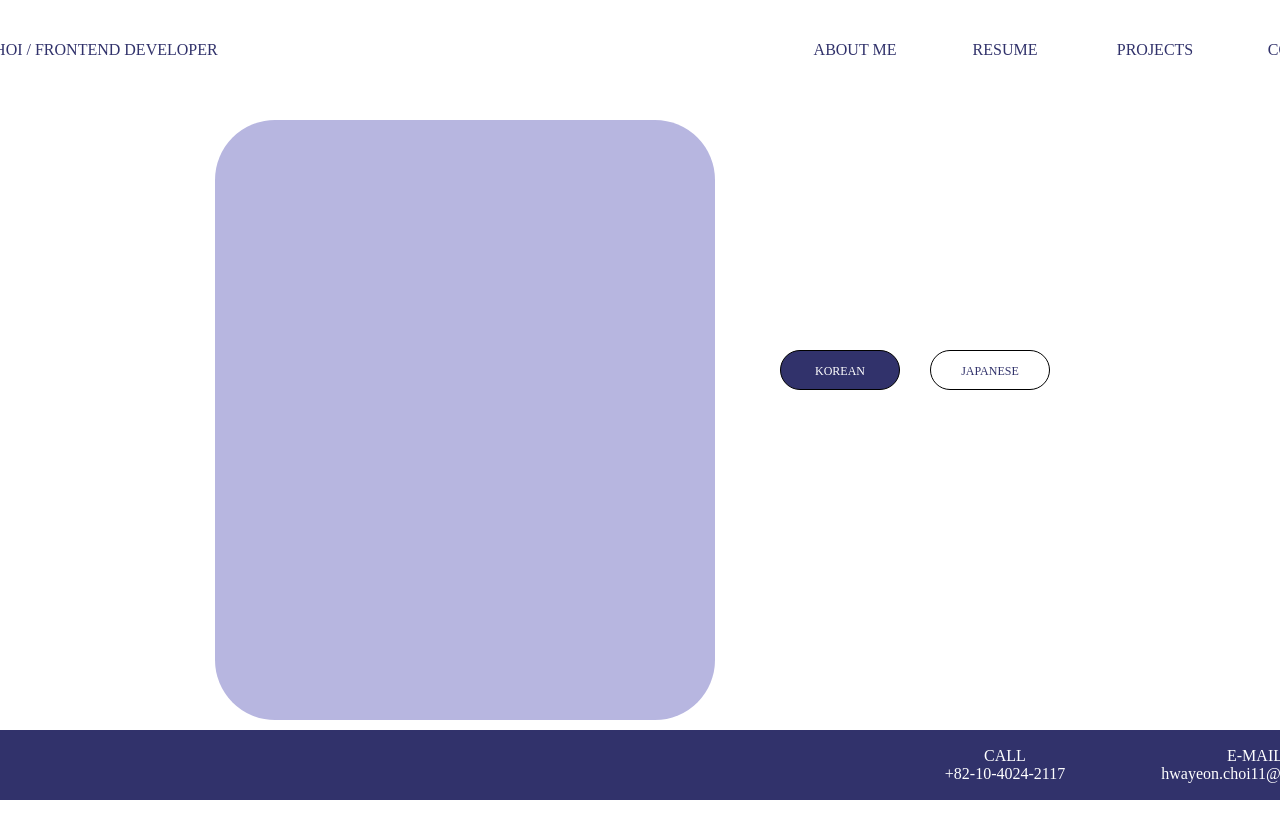
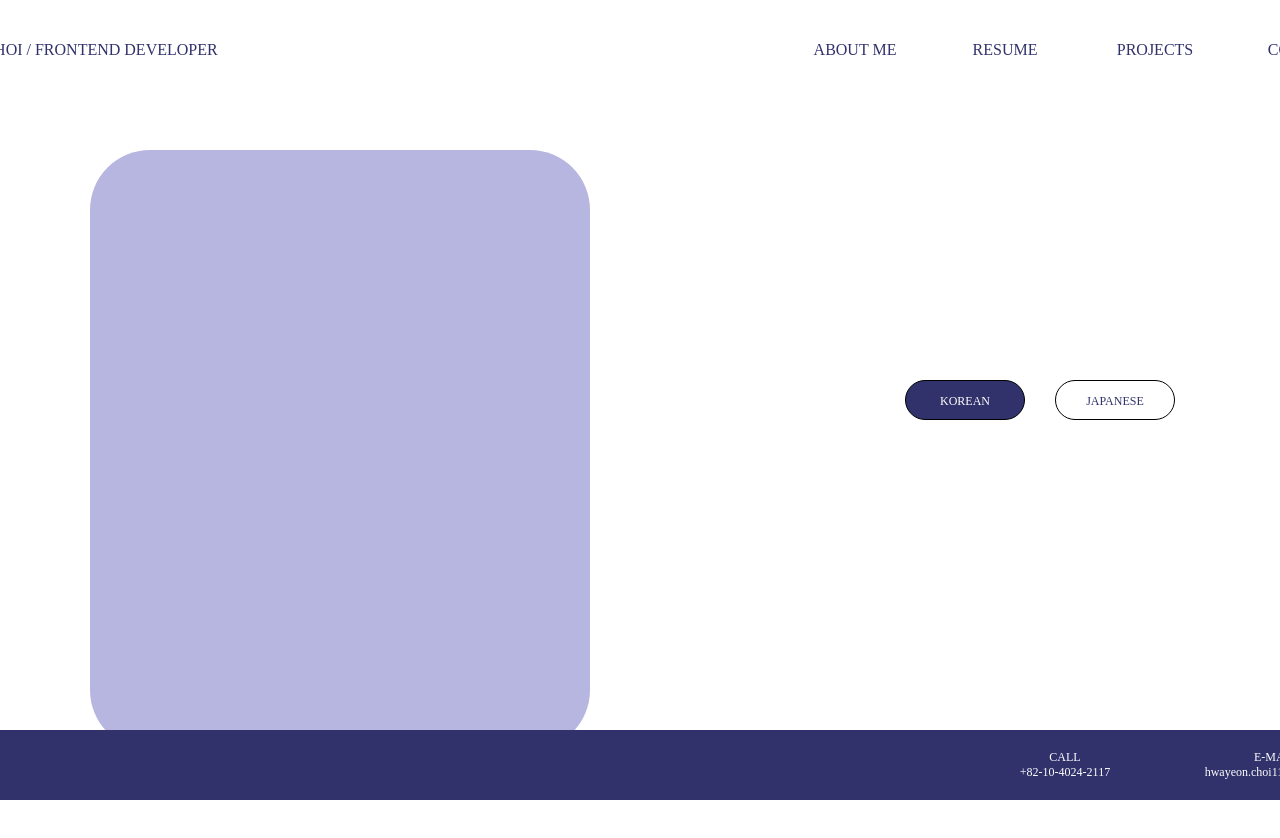
Before and after one commit to hwayeon-choi/portfolio_, a React (Create React App) app in the folder portfolio/: page / in a window 1280 px wide. Shown: the top 838 px of the page. Built offline with nearby package versions, Linux system fonts and the light colour scheme; a web font is replaced by a local one.

Commit message:
디자인 수정

```diff
--- a/portfolio/src/components/Layout/Footer/Footer.tsx
+++ b/portfolio/src/components/Layout/Footer/Footer.tsx
@@ -12,12 +12,14 @@ const FooterBox = styled.div`
   bottom: 0;
   background-color: #31326B;
   & > div {
-    width: 250px;
+    width: 150px;
     display: flex;
     flex-direction: column;
     justify-content: center;
     align-items: center;
     color: #fff;
+    font-size: 0.75rem;
+    margin: 30px;
   }
 `
 
--- a/portfolio/src/containers/Pages/HomeContainer.tsx
+++ b/portfolio/src/containers/Pages/HomeContainer.tsx
@@ -4,17 +4,20 @@ import HomeText from '../../components/common/HomeText';
 
 const Wrapper = styled.div`
   width: 1480px;
-  margin-top: 120px;
+  margin-top: 150px;
   display: flex;
   flex-direction: row;
   justify-content: center;
   align-items: center;
   font-family: 'LINESeedKR-Bd';
+  & > div {
+
+  }
 `
 const Profile = styled.div`
   width: 500px;
   height: 600px;
-  margin-right: 50px;
+  margin-right: 300px;
   display: flex;
   align-items: center;
   background-color: #B7B6E0;
```
Also changed, not shown: portfolio/src/text/home-japanese.txt (deleted), portfolio/src/text/home-korean.txt (deleted).
